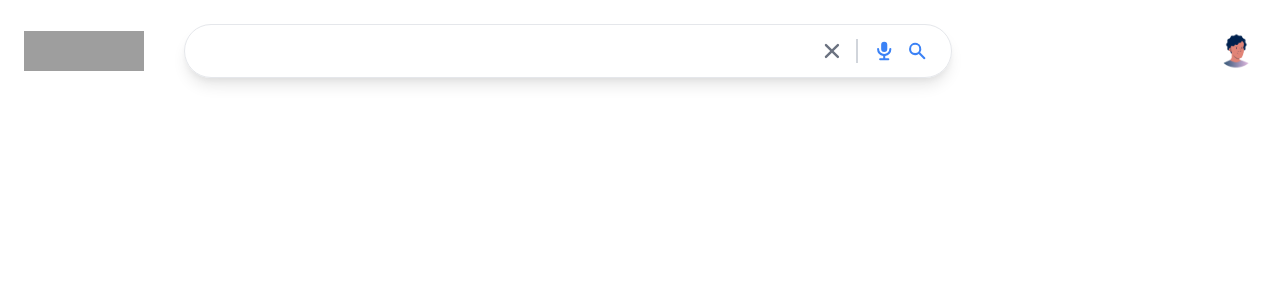
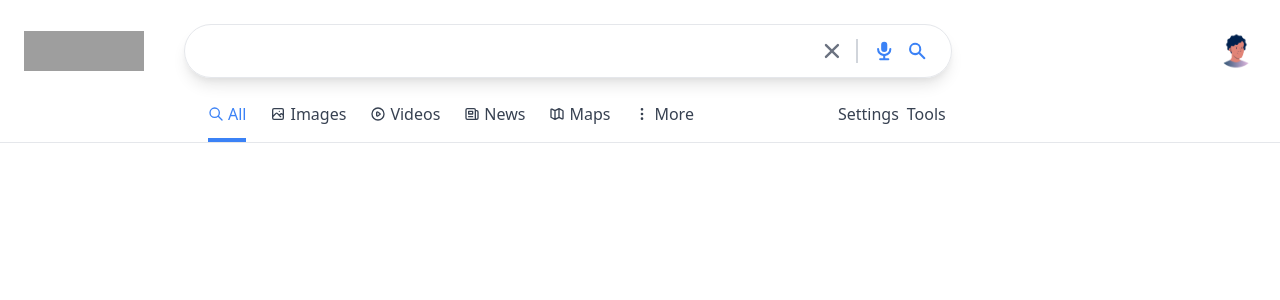
Before and after one commit to iamhimanshusrivastava/google-search-clone, a Next.js app: page /search in a window 1280 px wide. Shown: the top 300 px of the page. Built offline with nearby package versions, Linux system fonts and the light colour scheme; grey boxes are pictures that could not be loaded.

Commit message:
completed Search Result's Page Header Options

```diff
--- a/components/Header.js
+++ b/components/Header.js
@@ -4,6 +4,7 @@
 
 import { MicrophoneIcon, SearchIcon, XIcon } from '@heroicons/react/solid';
 import Avatar from "./Avatar";
+import HeaderOptions from "./HeaderOptions";
 
 function Header() {
     const router = useRouter();
@@ -37,6 +38,9 @@
                 </form>
                 <Avatar url="Avatar.png" className="ml-auto" />
             </div>
+
+            {/* Header Options  */}
+            <HeaderOptions />
         </header>
     );
 }
--- /dev/null
+++ b/components/HeaderOption.js
@@ -0,0 +1,14 @@
+function HeaderOption({ Icon, title, selected }) {
+  return (
+    <div
+      className={`flex items-center space-x-1 border-b-4 border-transparent hover:text-blue-500 hover:border-blue-500 pb-3 cursor-pointer ${
+        selected && "text-blue-500  border-blue-500"
+      }`}
+    >
+      <Icon className="h-4" />
+      <p className="hidden sm:inline-flex">{title}</p>
+    </div>
+  );
+}
+
+export default HeaderOption;
--- /dev/null
+++ b/components/HeaderOptions.js
@@ -0,0 +1,35 @@
+import HeaderOption from "./HeaderOption";
+import {
+    DotsVerticalIcon,
+    MapIcon,
+    NewspaperIcon,
+    PhotographIcon,
+    PlayIcon,
+    SearchIcon,
+} from "@heroicons/react/outline";
+
+function HeaderOptions() {
+    return (
+        <div className="flex w-full text-gray-700 justify-evenly text-sm lg:text-base lg:justify-start lg:space-x-36 lg:pl-52 border-b-[1px]">
+            {/* Left */}
+            <div className="flex space-x-6">
+                <HeaderOption Icon={SearchIcon} title="All" selected />
+                <HeaderOption Icon={PhotographIcon} title="Images" />
+                <HeaderOption Icon={PlayIcon} title="Videos" />
+                <HeaderOption Icon={NewspaperIcon} title="News" />
+                <HeaderOption Icon={MapIcon} title="Maps" />
+                <HeaderOption Icon={DotsVerticalIcon} title="More" />
+            </div>
+
+
+            {/* Right */}
+
+            <div className="flex space-x-2">
+                <p className="link">Settings</p>
+                <p className="link">Tools</p>
+            </div>
+        </div>
+    );
+}
+
+export default HeaderOptions;
```
